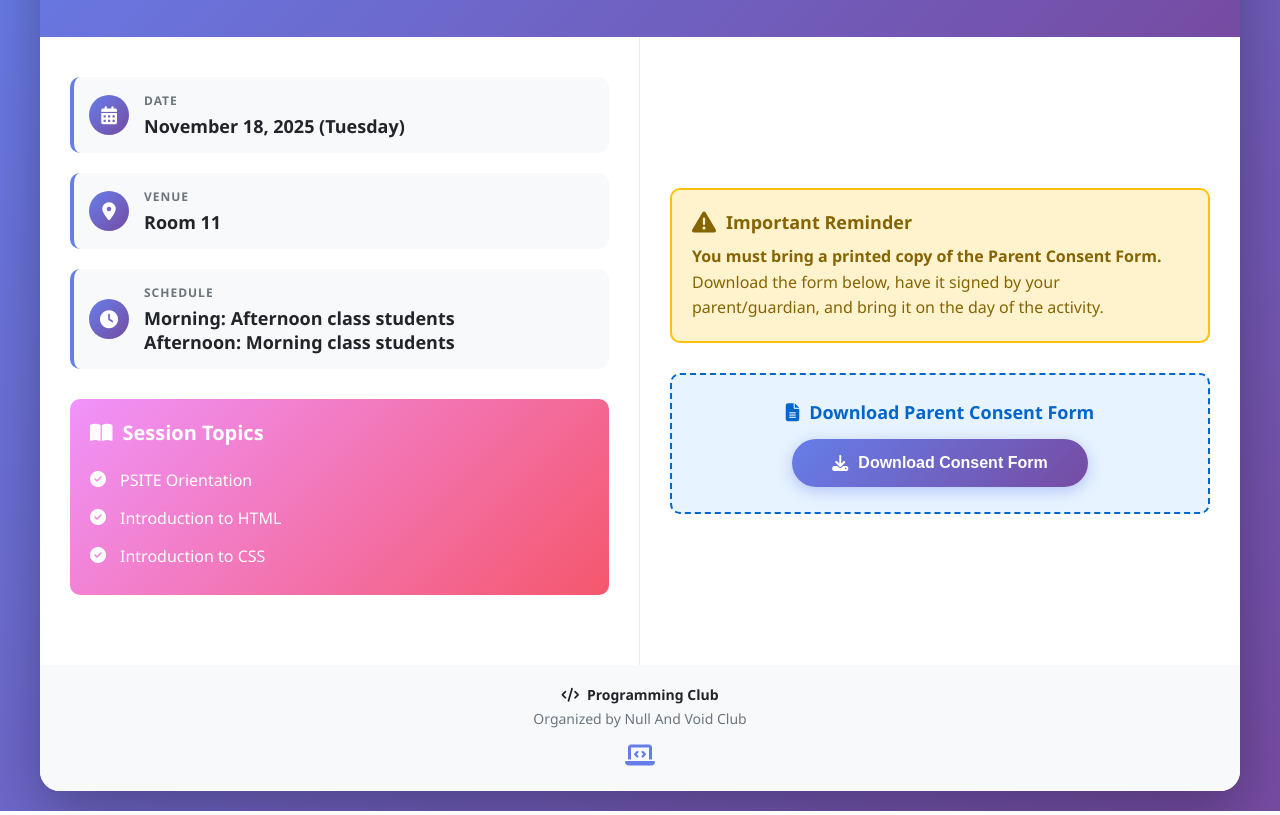
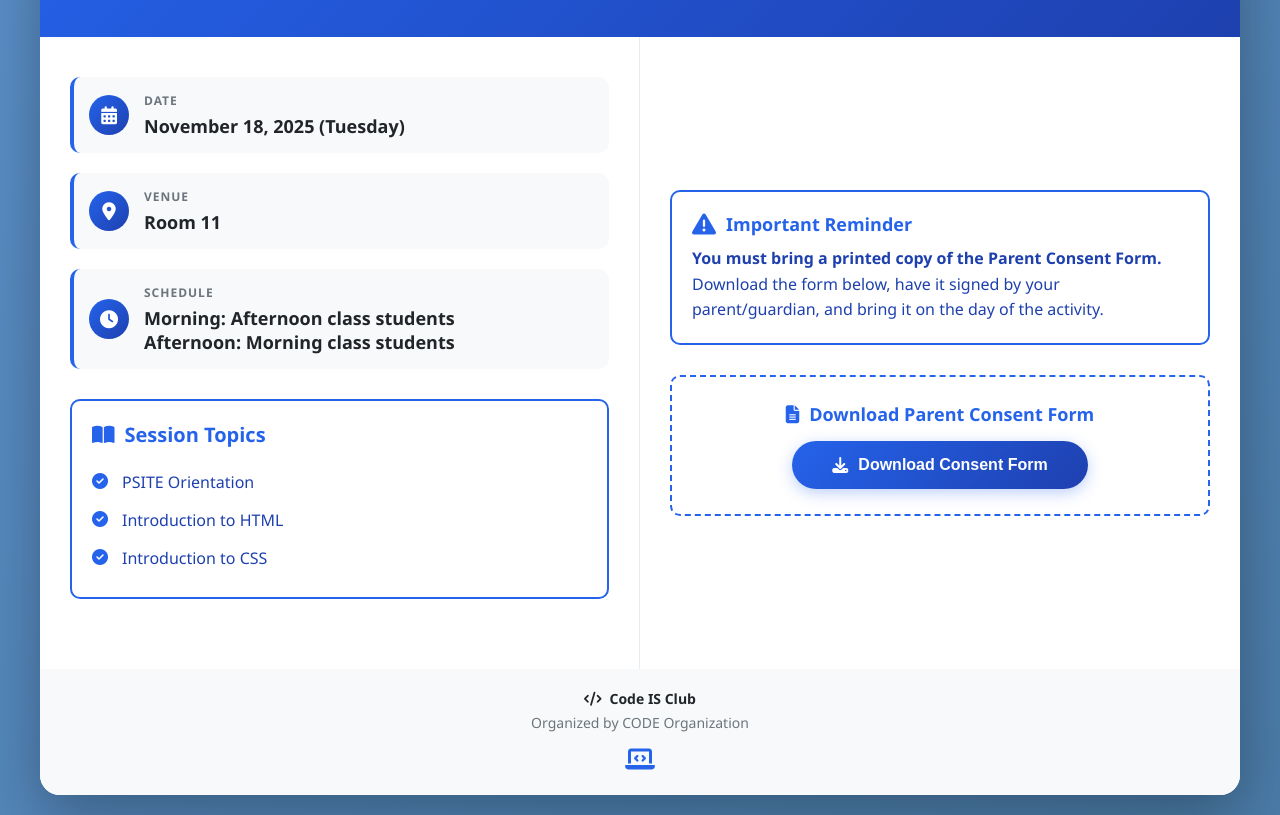
Before and after one commit to rcinullandvoidclub-oss/Week-1_Invitation, a plain HTML site: page index.html in a window 1280 px wide. Shown: the part 220-1035 px from the top of the page. Drawn offline with Linux system fonts and the light colour scheme.

Commit message:
Update index.html

```diff
--- a/index.html
+++ b/index.html
@@ -14,7 +14,7 @@
 
         body {
             font-family: 'Segoe UI', Tahoma, Geneva, Verdana, sans-serif;
-            background: linear-gradient(135deg, #667eea 0%, #764ba2 100%);
+            background: linear-gradient(135deg, #5b8fc9 0%, #4a7ba7 100%);
             min-height: 100vh;
             display: flex;
             justify-content: center;
@@ -83,7 +83,7 @@
         }
 
         .header {
-            background: linear-gradient(135deg, #667eea 0%, #764ba2 100%);
+            background: linear-gradient(135deg, #2563eb 0%, #1e40af 100%);
             color: white;
             padding: 40px 30px;
             text-align: center;
@@ -135,7 +135,7 @@
             padding: 15px;
             background: #f8f9fa;
             border-radius: 10px;
-            border-left: 4px solid #667eea;
+            border-left: 4px solid #2563eb;
             transition: transform 0.2s;
         }
 
@@ -146,7 +146,7 @@
         .icon {
             width: 40px;
             height: 40px;
-            background: linear-gradient(135deg, #667eea 0%, #764ba2 100%);
+            background: linear-gradient(135deg, #2563eb 0%, #1e40af 100%);
             border-radius: 50%;
             display: flex;
             align-items: center;
@@ -180,14 +180,15 @@
         }
 
         .topics {
-            background: linear-gradient(135deg, #f093fb 0%, #f5576c 100%);
+            background: white;
             padding: 20px;
             border-radius: 10px;
             margin-bottom: 30px;
+            border: 2px solid #2563eb;
         }
 
         .topics h3 {
-            color: white;
+            color: #2563eb;
             margin-bottom: 15px;
             font-size: 20px;
             display: flex;
@@ -200,10 +201,11 @@
         }
 
         .topic-list li {
-            color: white;
+            color: #1e40af;
             padding: 8px 0;
             padding-left: 30px;
             position: relative;
+            font-weight: 500;
         }
 
         .topic-list li i {
@@ -211,18 +213,19 @@
             left: 0;
             top: 10px;
             font-size: 16px;
+            color: #2563eb;
         }
 
         .important-note {
-            background: #fff3cd;
-            border: 2px solid #ffc107;
+            background: white;
+            border: 2px solid #2563eb;
             border-radius: 10px;
             padding: 20px;
             margin-bottom: 30px;
         }
 
         .important-note h3 {
-            color: #856404;
+            color: #2563eb;
             margin-bottom: 10px;
             font-size: 18px;
             display: flex;
@@ -235,20 +238,20 @@
         }
 
         .important-note p {
-            color: #856404;
+            color: #1e40af;
             line-height: 1.6;
         }
 
         .download-section {
-            background: #e7f3ff;
-            border: 2px dashed #0066cc;
+            background: white;
+            border: 2px dashed #2563eb;
             border-radius: 10px;
             padding: 25px;
             text-align: center;
         }
 
         .download-section h3 {
-            color: #0066cc;
+            color: #2563eb;
             margin-bottom: 15px;
             font-size: 18px;
             display: flex;
@@ -258,7 +261,7 @@
         }
 
         .download-btn {
-            background: linear-gradient(135deg, #667eea 0%, #764ba2 100%);
+            background: linear-gradient(135deg, #2563eb 0%, #1e40af 100%);
             color: white;
             border: none;
             padding: 15px 40px;
@@ -267,7 +270,7 @@
             font-weight: 600;
             cursor: pointer;
             transition: all 0.3s;
-            box-shadow: 0 4px 15px rgba(102, 126, 234, 0.4);
+            box-shadow: 0 4px 15px rgba(37, 99, 235, 0.3);
             display: inline-flex;
             align-items: center;
             gap: 10px;
@@ -275,7 +278,8 @@
 
         .download-btn:hover {
             transform: translateY(-2px);
-            box-shadow: 0 6px 20px rgba(102, 126, 234, 0.6);
+            box-shadow: 0 6px 20px rgba(37, 99, 235, 0.5);
+            background: linear-gradient(135deg, #1e40af 0%, #1e3a8a 100%);
         }
 
         .download-btn:active {
@@ -301,7 +305,7 @@
         .footer-icon {
             margin-top: 10px;
             font-size: 24px;
-            color: #667eea;
+            color: #2563eb;
         }
 
         @media (max-width: 600px) {
@@ -414,9 +418,9 @@
         <div class="footer">
             <strong>
                 <i class="fas fa-code"></i>
-                Programming Club
+                Code IS Club
             </strong>
-            <div style="margin-top: 5px;">Organized by Null And Void Club</div>
+            <div style="margin-top: 5px;">Organized by CODE Organization</div>
             <div class="footer-icon">
                 <i class="fas fa-laptop-code"></i>
             </div>
```
